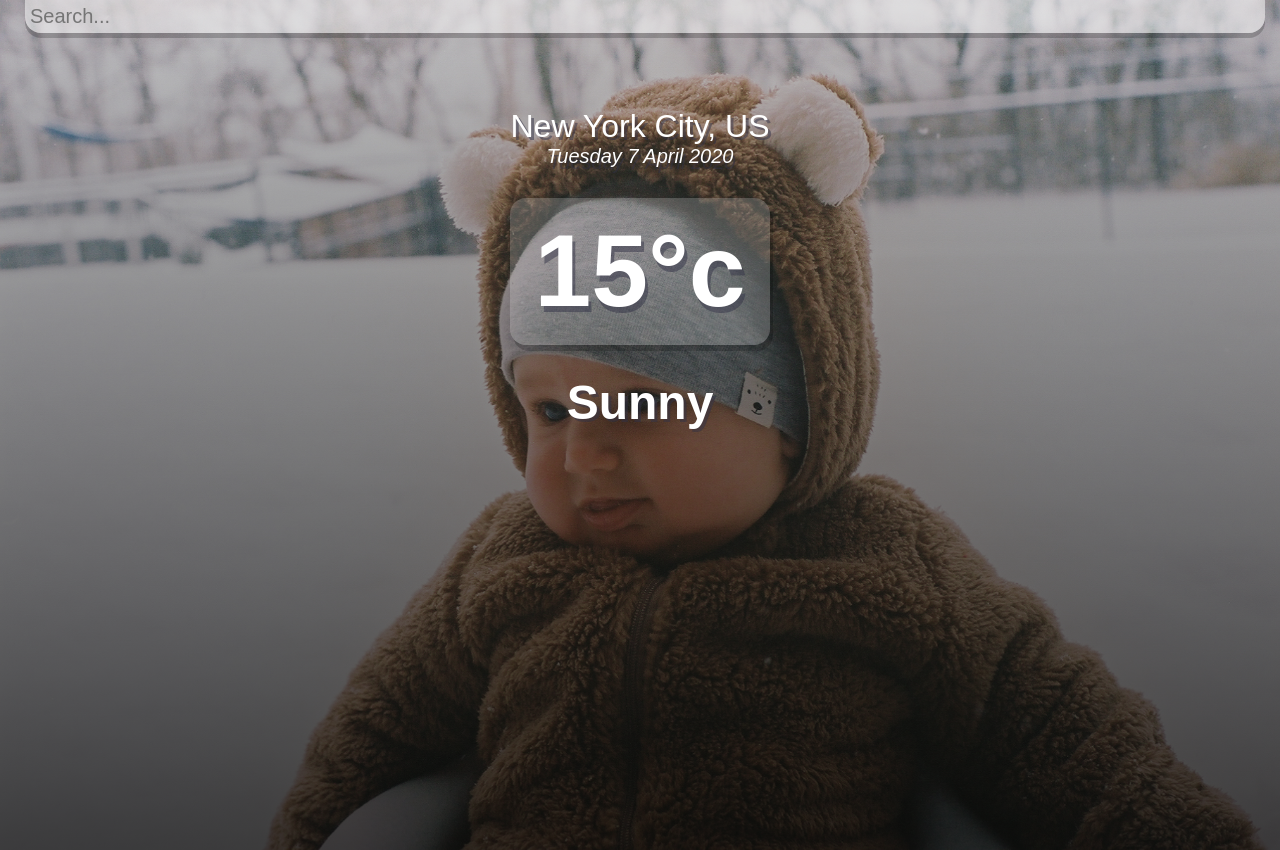
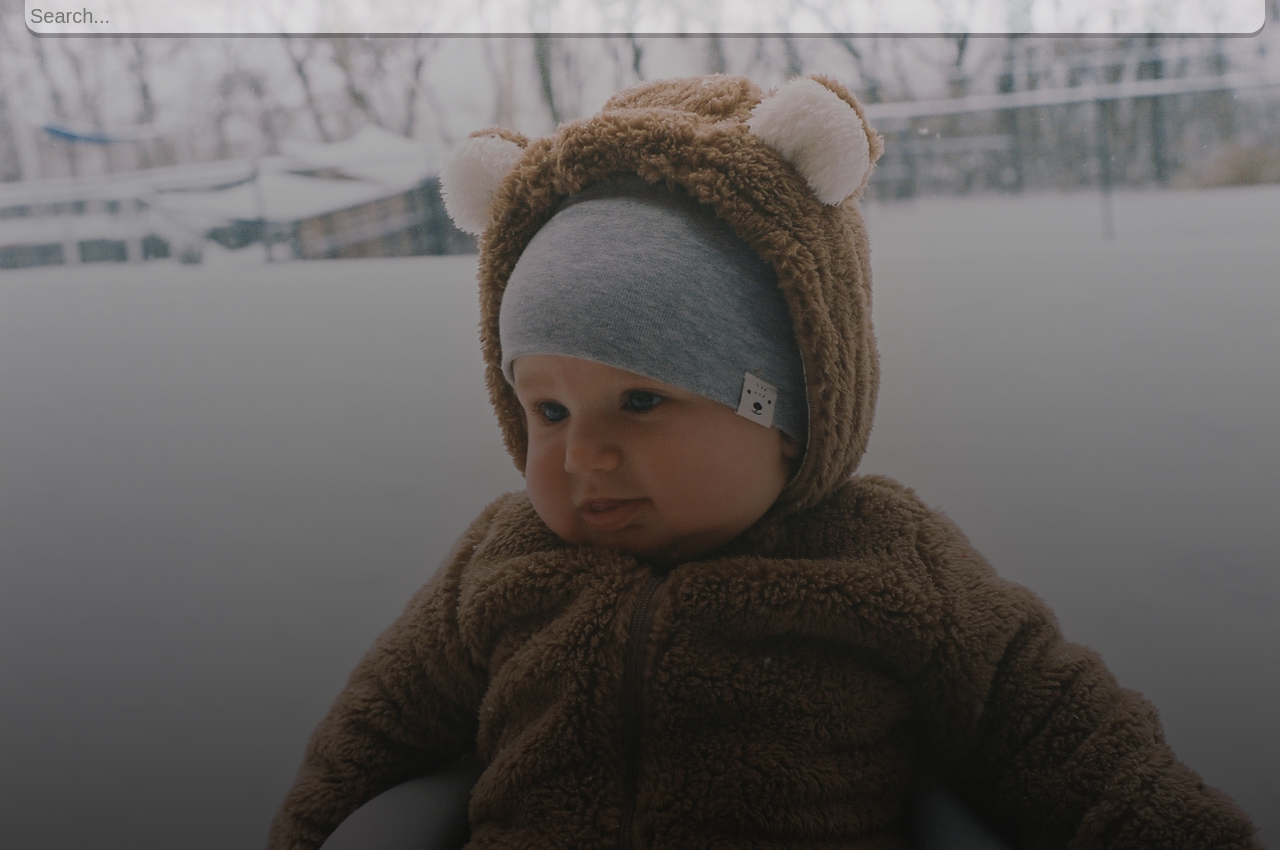
Before and after one commit to qhernandez927/React-Weather-app, a React (Create React App) app: page / in a window 1280 px wide. Built offline with nearby package versions, Linux system fonts and the light colour scheme.

Commit message:
conencted to API and working

```diff
--- a/src/App.js
+++ b/src/App.js
@@ -1,4 +1,4 @@
-import React from 'react';
+import React, { useState } from 'react';
 
 const api = {
   key: "bc1a4bb5afd72e257b1c0b03da202201",
@@ -6,6 +6,21 @@
 }
 
 function App() {
+
+  const [query, setQuery] = useState('');
+  const [weather, setWeather] = useState({});
+
+  const search = evt => {
+    if (evt.key === "Enter") {
+      fetch(`${api.base}weather?q=${query}&units=metric&APPID=${api.key}`)
+        .then(res => res.json())
+        .then(result => {
+          setWeather(result)
+          setQuery('')
+          console.log(result);
+        });
+    }
+  }
 
   const dateBuilder = (d) => {
     let months = ["January", "February", "March", "April", "May", "June", "July", "August", "September",
@@ -21,25 +36,36 @@
   }
 
   return (
-    <div className="app">
+    <div className={(typeof weather.main != "undefined")
+    ? ((weather.main.temp > 16)
+     ? 'app warm'
+      : 'app')
+     : 'app'}>
       <main>
         <div className = "search-box">
           <input
           type = "text"
           className="search-bar"
           placeholder="Search..."
+          onChange={e => setQuery(e.target.value)}
+          value={query}
+          onKeyPress = {search}
           ></input>
         </div>
+        {(typeof weather.main != "undefined") ? (
+        <div>
           <div className = "location-box">
-          <div className = "location"> New York City, US</div>
+            <div className = "location">{weather.name}, {weather.sys.country}</div>
             <div className = "date">{dateBuilder(new Date())}</div>
           </div>
           <div className = "weather-box">
             <div className = "temp">
-            15°c
+              {Math.round(weather.main.temp)}°c
             </div>
-          <div className = "weather">Sunny</div>
+        <div className = "weather">{weather.weather[0].main}</div>
           </div>
+        </div>
+        ) : ('')}
       </main>
     </div>
   );
```
Lines whose indentation alone changed are shown as unchanged.
